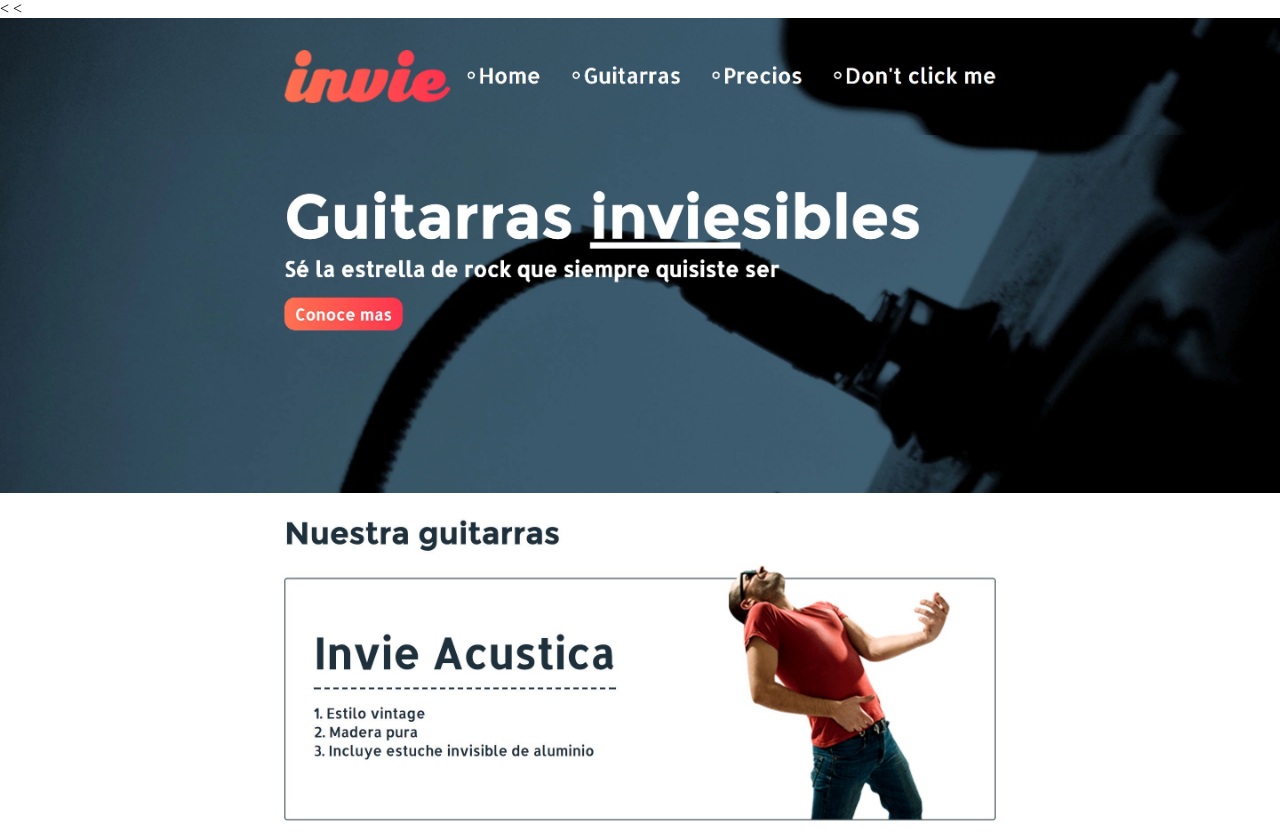
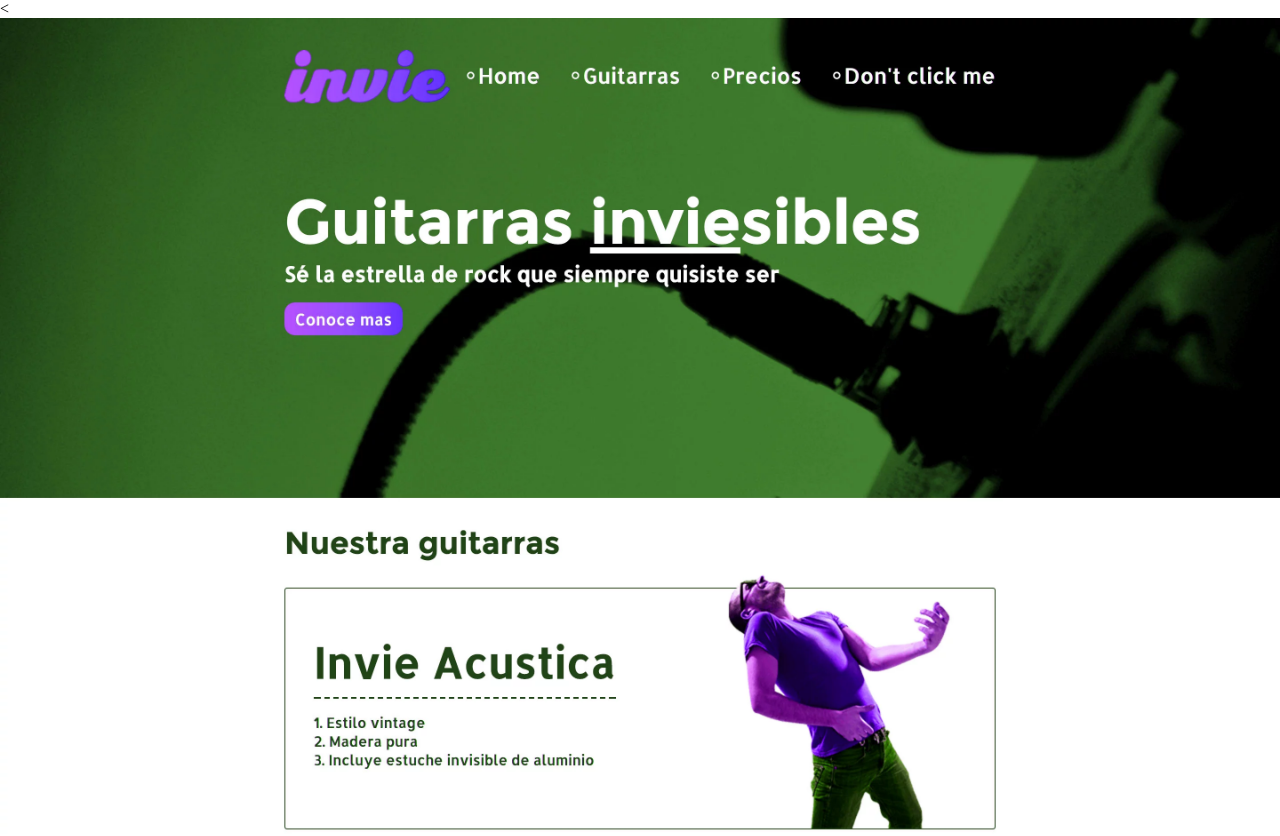
Before and after one commit to anncad1/invie-github, a plain HTML site: page index.html in a window 1280 px wide. Shown: the top 836 px of the page. Drawn offline with Linux system fonts and the light colour scheme.

Commit message:
nueva version de invie - verde

```diff
--- a/index.html
+++ b/index.html
@@ -15,8 +15,6 @@
     </style>
   </head>
   <body>
-    <<img src="header.jpg" alt="">
-    <img src="hero.jpg" alt="">
-    <img src="acustica.jpg" alt="">
+    <img src="nueva-version.jpg" alt="">
   </body>
 </html>
```
Also changed, not shown: nueva-version.jpg (added).
